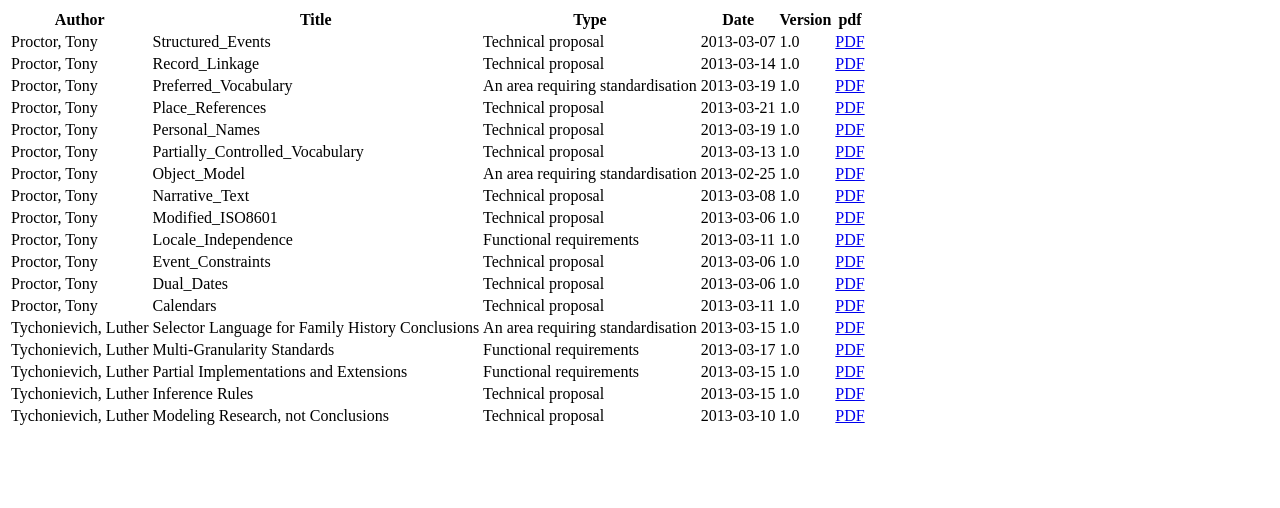
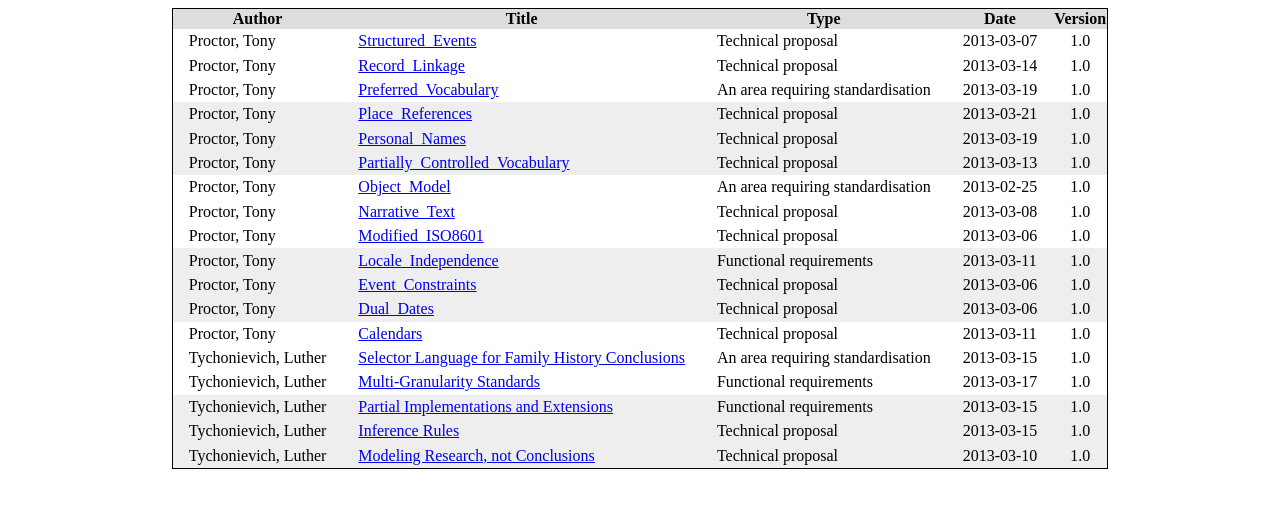
Before and after one commit to tychonievich/fhiso-papers, a plain HTML site: page index.html in a window 1280 px wide. Drawn offline with Linux system fonts and the light colour scheme.

Commit message:
Created reasonable table view of papers

```diff
--- a/index.html
+++ b/index.html
@@ -2,27 +2,65 @@
 <html>
 	<head>
 		<title>Index of FHISO papers</title>
+		<style type="text/css">
+			table { margin:auto; border: 1px solid black; border-collapse:collapse; }
+			td { padding: 0.2em 1em; }
+			th { background-color: #ddd; }
+			.version { text-align:center; }
+			tr:nth-child(6n-1) td { background-color:#eee; }
+			tr:nth-child(6n+0) td { background-color:#eee; }
+			tr:nth-child(6n+1) td { background-color:#eee; }
+		</style>
+		<script type="text/javascript">
+			var sortColumn = function(key) {
+				var table = document.getElementById("tablerows");
+				for( var top=table.rows.length-1; top > 1; top -= 1) {
+					for (var i=1; i<top; i+=1) {
+						var k1 = table.rows[i].cells[key].innerHTML;
+						var k2 = table.rows[i+1].cells[key].innerHTML;
+						k1 = k1.replace(/<[^>]*>/g, "");
+						k2 = k2.replace(/<[^>]*>/g, "");
+						if ( k1 > k2 ) {
+							var tmp = table.rows[i+1].innerHTML;
+							table.rows[i+1].innerHTML = table.rows[i].innerHTML;
+							table.rows[i].innerHTML = tmp;
+						}
+					}
+				}
+			};
+			var makeOnClick = function() {
+				alert("making");
+				var table = document.getElementById("tablerows");
+				for( var i=0; i<table.rows.length; i+=1) {
+					for( var j=0; j<table.rows[i].cells.length; j+=1) {
+						table.rows[i].cells[j].setAttribute("onclick","sortColumn("+j+");");
+					}
+				}
+				alert("made");
+			}
+		</script>
 	</head>
-<body>
-<table><tbody>
-	<tr><th>Author</th><th>Title</th><th>Type</th><th>Date</th><th>Version</th><th>pdf</th></tr>
-<tr><td class="author">Proctor, Tony</td><td class="title">Structured_Events</td><td class="type">Technical proposal</td><td class="date">2013-03-07</td><td class="version">1.0</td><td class="pdf"><a href="fhiso-paper-0025-1-0.pdf">PDF</a></td></tr>
-<tr><td class="author">Proctor, Tony</td><td class="title">Record_Linkage</td><td class="type">Technical proposal</td><td class="date">2013-03-14</td><td class="version">1.0</td><td class="pdf"><a href="fhiso-paper-0024-1-0.pdf">PDF</a></td></tr>
-<tr><td class="author">Proctor, Tony</td><td class="title">Preferred_Vocabulary</td><td class="type">An area requiring standardisation</td><td class="date">2013-03-19</td><td class="version">1.0</td><td class="pdf"><a href="fhiso-paper-0023-1-0.pdf">PDF</a></td></tr>
-<tr><td class="author">Proctor, Tony</td><td class="title">Place_References</td><td class="type">Technical proposal</td><td class="date">2013-03-21</td><td class="version">1.0</td><td class="pdf"><a href="fhiso-paper-0022-1-0.pdf">PDF</a></td></tr>
-<tr><td class="author">Proctor, Tony</td><td class="title">Personal_Names</td><td class="type">Technical proposal</td><td class="date">2013-03-19</td><td class="version">1.0</td><td class="pdf"><a href="fhiso-paper-0021-1-0.pdf">PDF</a></td></tr>
-<tr><td class="author">Proctor, Tony</td><td class="title">Partially_Controlled_Vocabulary</td><td class="type">Technical proposal</td><td class="date">2013-03-13</td><td class="version">1.0</td><td class="pdf"><a href="fhiso-paper-0020-1-0.pdf">PDF</a></td></tr>
-<tr><td class="author">Proctor, Tony</td><td class="title">Object_Model</td><td class="type">An area requiring standardisation</td><td class="date">2013-02-25</td><td class="version">1.0</td><td class="pdf"><a href="fhiso-paper-0019-1-0.pdf">PDF</a></td></tr>
-<tr><td class="author">Proctor, Tony</td><td class="title">Narrative_Text</td><td class="type">Technical proposal</td><td class="date">2013-03-08</td><td class="version">1.0</td><td class="pdf"><a href="fhiso-paper-0018-1-0.pdf">PDF</a></td></tr>
-<tr><td class="author">Proctor, Tony</td><td class="title">Modified_ISO8601</td><td class="type">Technical proposal</td><td class="date">2013-03-06</td><td class="version">1.0</td><td class="pdf"><a href="fhiso-paper-0017-1-0.pdf">PDF</a></td></tr>
-<tr><td class="author">Proctor, Tony</td><td class="title">Locale_Independence</td><td class="type">Functional requirements</td><td class="date">2013-03-11</td><td class="version">1.0</td><td class="pdf"><a href="fhiso-paper-0016-1-0.pdf">PDF</a></td></tr>
-<tr><td class="author">Proctor, Tony</td><td class="title">Event_Constraints</td><td class="type">Technical proposal</td><td class="date">2013-03-06</td><td class="version">1.0</td><td class="pdf"><a href="fhiso-paper-0015-1-0.pdf">PDF</a></td></tr>
-<tr><td class="author">Proctor, Tony</td><td class="title">Dual_Dates</td><td class="type">Technical proposal</td><td class="date">2013-03-06</td><td class="version">1.0</td><td class="pdf"><a href="fhiso-paper-0014-1-0.pdf">PDF</a></td></tr>
-<tr><td class="author">Proctor, Tony</td><td class="title">Calendars</td><td class="type">Technical proposal</td><td class="date">2013-03-11</td><td class="version">1.0</td><td class="pdf"><a href="fhiso-paper-0013-1-0.pdf">PDF</a></td></tr>
-<tr><td class="author">Tychonievich, Luther</td><td class="title">Selector Language for Family History Conclusions</td><td class="type">An area requiring standardisation</td><td class="date">2013-03-15</td><td class="version">1.0</td><td class="pdf"><a href="fhiso-paper-0008-1-0.pdf">PDF</a></td></tr>
-<tr><td class="author">Tychonievich, Luther</td><td class="title">Multi-Granularity Standards</td><td class="type">Functional requirements</td><td class="date">2013-03-17</td><td class="version">1.0</td><td class="pdf"><a href="fhiso-paper-0007-1-0.pdf">PDF</a></td></tr>
-<tr><td class="author">Tychonievich, Luther</td><td class="title">Partial Implementations and Extensions</td><td class="type">Functional requirements</td><td class="date">2013-03-15</td><td class="version">1.0</td><td class="pdf"><a href="fhiso-paper-0006-1-0.pdf">PDF</a></td></tr>
-<tr><td class="author">Tychonievich, Luther</td><td class="title">Inference Rules</td><td class="type">Technical proposal</td><td class="date">2013-03-15</td><td class="version">1.0</td><td class="pdf"><a href="fhiso-paper-0005-1-0.pdf">PDF</a></td></tr>
-<tr><td class="author">Tychonievich, Luther</td><td class="title">Modeling Research, not Conclusions</td><td class="type">Technical proposal</td><td class="date">2013-03-10</td><td class="version">1.0</td><td class="pdf"><a href="fhiso-paper-0004-1-0.pdf">PDF</a></td></tr>
+<body onload="makeOnClick();">
+<table><tbody id="tablerows">
+	<tr><th>Author</th><th>Title</th><th>Type</th><th>Date</th><th>Version</th></tr>
+<tr><td class="author">Proctor, Tony</td><td class="title"><a href="fhiso-paper-0025-1-0.pdf">Structured_Events</a></td><td class="type">Technical proposal</td><td class="date">2013-03-07</td><td class="version">1.0</td></tr>
+<tr><td class="author">Proctor, Tony</td><td class="title"><a href="fhiso-paper-0024-1-0.pdf">Record_Linkage</a></td><td class="type">Technical proposal</td><td class="date">2013-03-14</td><td class="version">1.0</td></tr>
+<tr><td class="author">Proctor, Tony</td><td class="title"><a href="fhiso-paper-0023-1-0.pdf">Preferred_Vocabulary</a></td><td class="type">An area requiring standardisation</td><td class="date">2013-03-19</td><td class="version">1.0</td></tr>
+<tr><td class="author">Proctor, Tony</td><td class="title"><a href="fhiso-paper-0022-1-0.pdf">Place_References</a></td><td class="type">Technical proposal</td><td class="date">2013-03-21</td><td class="version">1.0</td></tr>
+<tr><td class="author">Proctor, Tony</td><td class="title"><a href="fhiso-paper-0021-1-0.pdf">Personal_Names</a></td><td class="type">Technical proposal</td><td class="date">2013-03-19</td><td class="version">1.0</td></tr>
+<tr><td class="author">Proctor, Tony</td><td class="title"><a href="fhiso-paper-0020-1-0.pdf">Partially_Controlled_Vocabulary</a></td><td class="type">Technical proposal</td><td class="date">2013-03-13</td><td class="version">1.0</td></tr>
+<tr><td class="author">Proctor, Tony</td><td class="title"><a href="fhiso-paper-0019-1-0.pdf">Object_Model</a></td><td class="type">An area requiring standardisation</td><td class="date">2013-02-25</td><td class="version">1.0</td></tr>
+<tr><td class="author">Proctor, Tony</td><td class="title"><a href="fhiso-paper-0018-1-0.pdf">Narrative_Text</a></td><td class="type">Technical proposal</td><td class="date">2013-03-08</td><td class="version">1.0</td></tr>
+<tr><td class="author">Proctor, Tony</td><td class="title"><a href="fhiso-paper-0017-1-0.pdf">Modified_ISO8601</a></td><td class="type">Technical proposal</td><td class="date">2013-03-06</td><td class="version">1.0</td></tr>
+<tr><td class="author">Proctor, Tony</td><td class="title"><a href="fhiso-paper-0016-1-0.pdf">Locale_Independence</a></td><td class="type">Functional requirements</td><td class="date">2013-03-11</td><td class="version">1.0</td></tr>
+<tr><td class="author">Proctor, Tony</td><td class="title"><a href="fhiso-paper-0015-1-0.pdf">Event_Constraints</a></td><td class="type">Technical proposal</td><td class="date">2013-03-06</td><td class="version">1.0</td></tr>
+<tr><td class="author">Proctor, Tony</td><td class="title"><a href="fhiso-paper-0014-1-0.pdf">Dual_Dates</a></td><td class="type">Technical proposal</td><td class="date">2013-03-06</td><td class="version">1.0</td></tr>
+<tr><td class="author">Proctor, Tony</td><td class="title"><a href="fhiso-paper-0013-1-0.pdf">Calendars</a></td><td class="type">Technical proposal</td><td class="date">2013-03-11</td><td class="version">1.0</td></tr>
+<tr><td class="author">Tychonievich, Luther</td><td class="title"><a href="fhiso-paper-0008-1-0.pdf">Selector Language for Family History Conclusions</a></td><td class="type">An area requiring standardisation</td><td class="date">2013-03-15</td><td class="version">1.0</td></tr>
+<tr><td class="author">Tychonievich, Luther</td><td class="title"><a href="fhiso-paper-0007-1-0.pdf">Multi-Granularity Standards</a></td><td class="type">Functional requirements</td><td class="date">2013-03-17</td><td class="version">1.0</td></tr>
+<tr><td class="author">Tychonievich, Luther</td><td class="title"><a href="fhiso-paper-0006-1-0.pdf">Partial Implementations and Extensions</a></td><td class="type">Functional requirements</td><td class="date">2013-03-15</td><td class="version">1.0</td></tr>
+<tr><td class="author">Tychonievich, Luther</td><td class="title"><a href="fhiso-paper-0005-1-0.pdf">Inference Rules</a></td><td class="type">Technical proposal</td><td class="date">2013-03-15</td><td class="version">1.0</td></tr>
+<tr><td class="author">Tychonievich, Luther</td><td class="title"><a href="fhiso-paper-0004-1-0.pdf">Modeling Research, not Conclusions</a></td><td class="type">Technical proposal</td><td class="date">2013-03-10</td><td class="version">1.0</td></tr>
 </tbody></table>
+
 </body>
```
Also changed, not shown: 1 other file.
